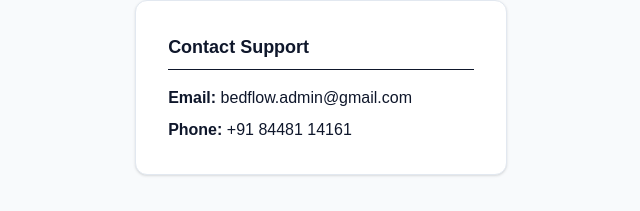
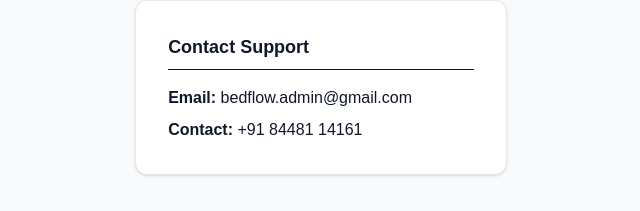
Before and after one commit to haarischharia4161-boop/bedflow-web, a Next.js app: page / in a window 1280 px wide. Shown: the part 356-567 px from the top of the page, without its empty margins (319-959 px from the left). Built offline with nearby package versions, Linux system fonts and the light colour scheme.

Commit message:
Updated page.tsx content

```diff
--- a/app/page.tsx
+++ b/app/page.tsx
@@ -8,7 +8,7 @@ export default function Home() {
         <div className="bg-white p-8 rounded-xl shadow-sm border border-slate-200 mb-16 text-left">
           <h2 className="font-semibold mb-4 text-lg border-b pb-2">Contact Support</h2>
           <p className="mb-2"><strong>Email:</strong> bedflow.admin@gmail.com</p>
-          <p><strong>Phone:</strong> +91 84481 14161</p>
+          <p><strong>Contact:</strong> +91 84481 14161</p>
         </div>
 
         <div className="flex flex-wrap justify-center gap-6 text-sm text-slate-500 border-t pt-8">
```
